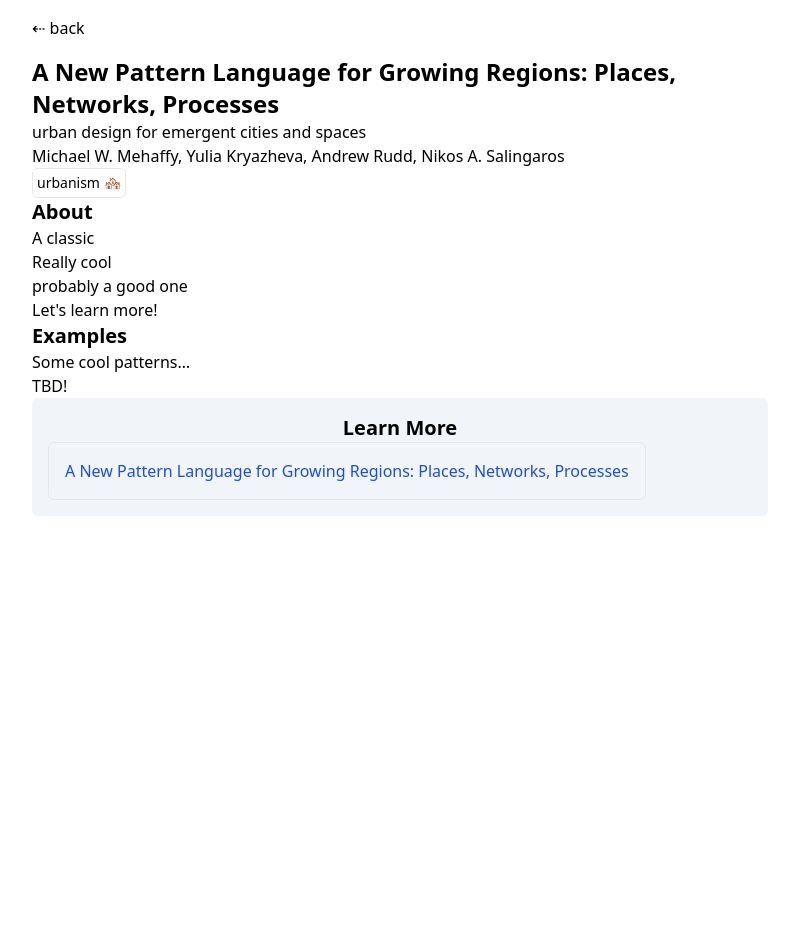
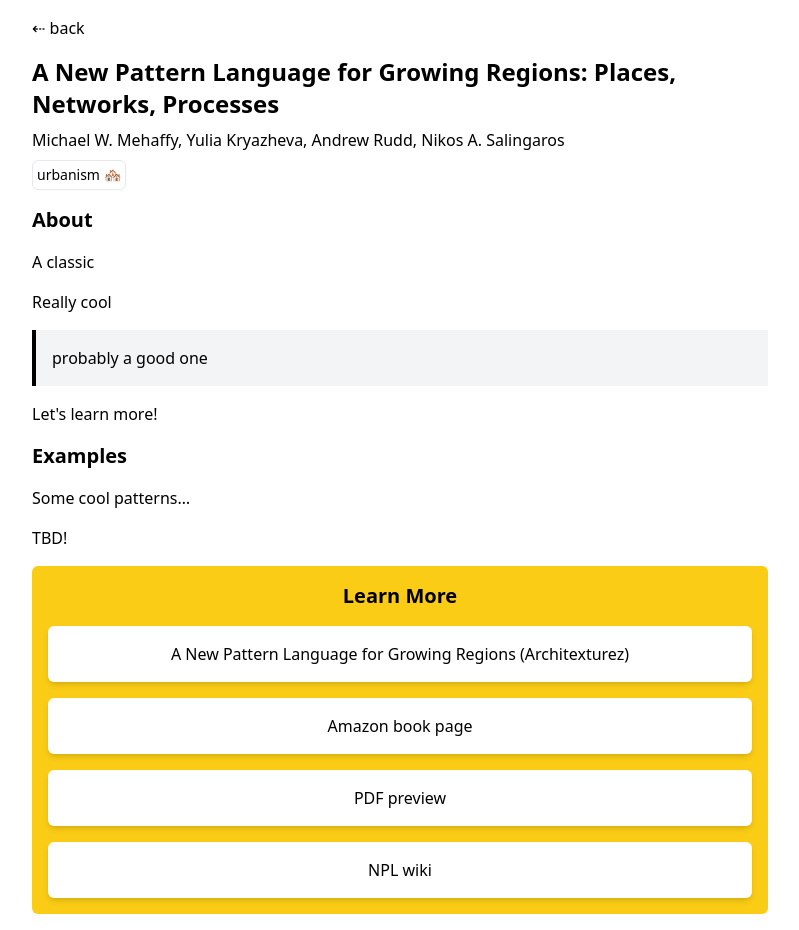
Before and after one commit to hyperlink-academy/pattern.kitchen, a Next.js app: page /p/a-new-pattern-language-for-growing-regions in a window 1280 px wide. Shown: the whole page, without its empty margins (240-1039 px from the left). Before the commit the page ends 800 px from the top, so only its background shows below. Built offline with nearby package versions, Linux system fonts and the light colour scheme.

Commit message:
playing with layout tweaks for pattern language page

```diff
--- a/mdx-components.tsx
+++ b/mdx-components.tsx
@@ -20,9 +20,10 @@
   tags: [];
 }) {
   return (
-    <div className="">
+    <div className="flex flex-col gap-2">
+      {/* <div className="flex flex-col gap-2 p-4 border border-black rounded-md"> */}
       <h1>{props.title}</h1>
-      <p>{props.description}</p>
+      {/* <p>{props.description}</p> */}
       <p>{props.author}</p>
       {props?.tags ? (
         <div className="flex gap-2">
@@ -40,7 +41,8 @@
 // Links to learn more for PL page
 function PLLinks(props) {
   return (
-    <div className="p-4 rounded-md bg-slate-100">
+    // <div className="p-4 rounded-md border border-black flex flex-col gap-4">
+    <div className="p-4 rounded-md bg-yellow-400 flex flex-col gap-4">
       <h2 className="text-center">Learn More</h2>
       {props.children}
     </div>
@@ -50,8 +52,8 @@
 // Link button for <PLLinks> section
 function PLLink(props: { title: string; url: string }) {
   return (
-    <button className="p-4 border rounded-md">
-      <a className="text-blue-700" href={props.url}>
+    <button className="p-4 rounded-md bg-white text-black hover:bg-black hover:text-white transition-all shadow-md">
+      <a className="" href={props.url}>
         {props.title}
       </a>
     </button>
--- a/pages/_app.js
+++ b/pages/_app.js
@@ -19,7 +19,6 @@
     return (
       <LayoutPatternLanguage>
         <Component {...pageProps} />
-        {/* {console.log(pageProps)} */}
       </LayoutPatternLanguage>
     );
   }
@@ -56,9 +55,7 @@
       <div className="pb-4">
         <Link href="/">⇠ back</Link>
       </div>
-      {props.children}
-      {/* {console.log(props.children)} */}
-      {/* {console.log(pageProps)} */}
+      <div className="flex flex-col gap-4">{props.children}</div>
     </div>
   );
 };
--- a/pages/p/a-new-pattern-language-for-growing-regions.mdx
+++ b/pages/p/a-new-pattern-language-for-growing-regions.mdx
@@ -1,5 +1,3 @@
-import Head from "next/head";
-
 export const meta = {
   title:
     "A New Pattern Language for Growing Regions: Places, Networks, Processes",
@@ -36,8 +34,16 @@
 
 <PLLinks>
   <PLLink
-    title="A New Pattern Language for Growing Regions: Places, Networks, Processes
-"
+    title="A New Pattern Language for Growing Regions (Architexturez)"
     url="https://patterns.architexturez.net/doc/az-cf-193137"
-  ></PLLink>
+  />
+  <PLLink
+    title="Amazon book page"
+    url="https://www.amazon.com/New-Pattern-Language-Growing-Regions/dp/0578633647"
+  />
+  <PLLink title="PDF preview" url="http://www.sustasis.net/ANPLFGR.pdf" />
+  <PLLink
+    title="NPL wiki"
+    url="http://npl.wiki/view/welcome-visitors/view/growing-regions"
+  />
 </PLLinks>
--- a/styles/globals.css
+++ b/styles/globals.css
@@ -16,3 +16,16 @@
   @apply text-lg;
   @apply font-bold;
 }
+
+blockquote {
+  @apply border-black;
+  /* @apply border; */
+  @apply border-l-4;
+  @apply bg-gray-100;
+  @apply p-4;
+  /* @apply rounded-md; */
+}
+
+blockquote p {
+  /* @apply ml-2; */
+}
```
Also changed, not shown: pages/index.js (+0 -14 lines).
